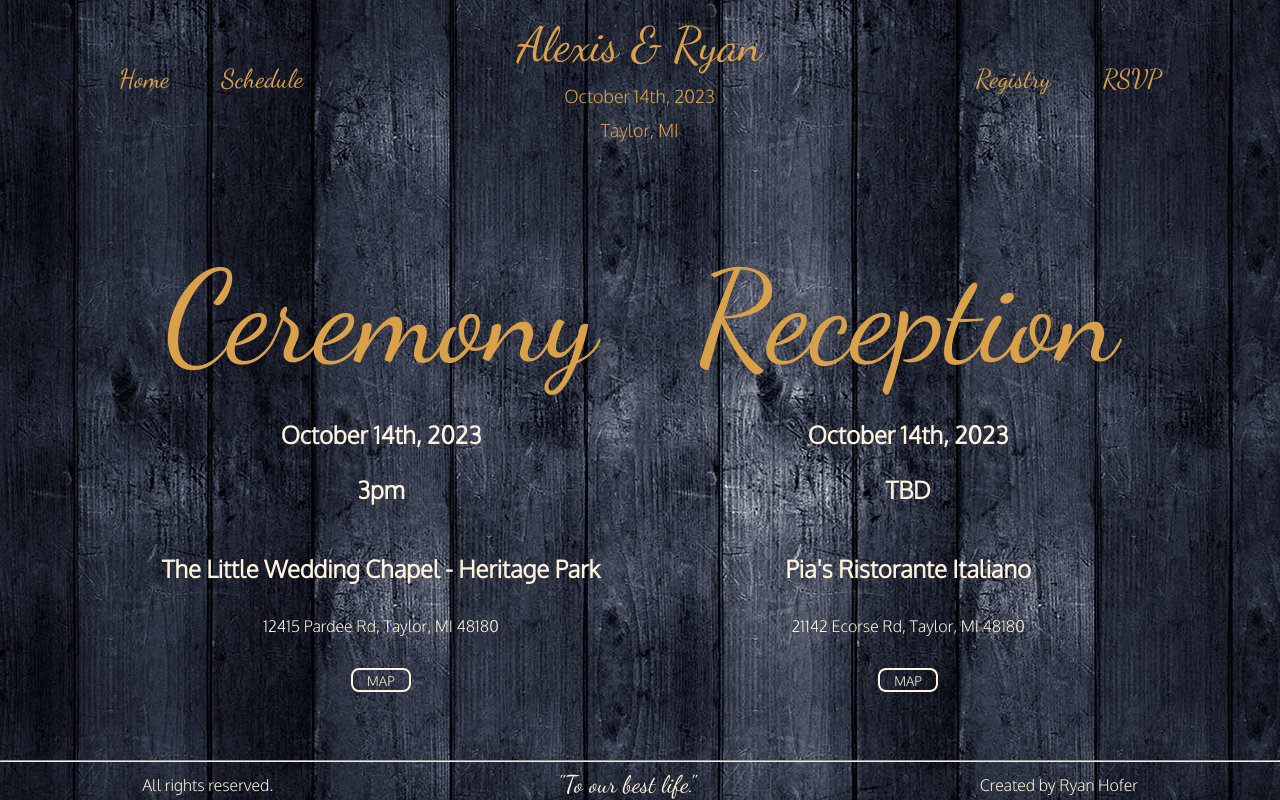
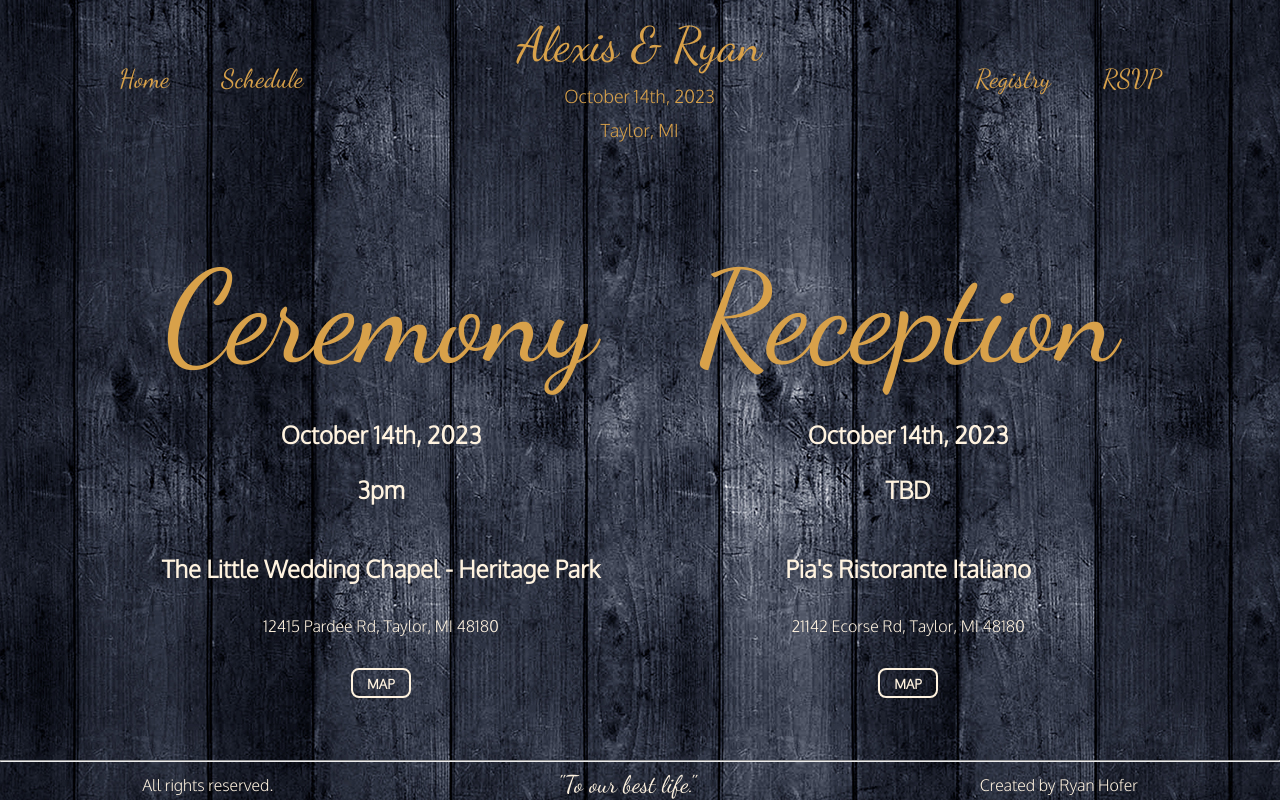
Before and after one commit to authura/wedding-site, a plain HTML site: page schedule/index.html in a window 1280 px wide. Drawn offline with Linux system fonts and the light colour scheme.

Commit message:
adjusted button sizes

```diff
--- a/schedule/style.css
+++ b/schedule/style.css
@@ -115,9 +115,11 @@ main {
     margin-top: 32px;
     background: none;
     width: 60px;
-    height: 24px;
+    height: 30px;
     border: solid 2px var(--white);
     border-radius: 8px;
+
+    font-weight: bold;
 }
 
 #map-btn:hover {
```
